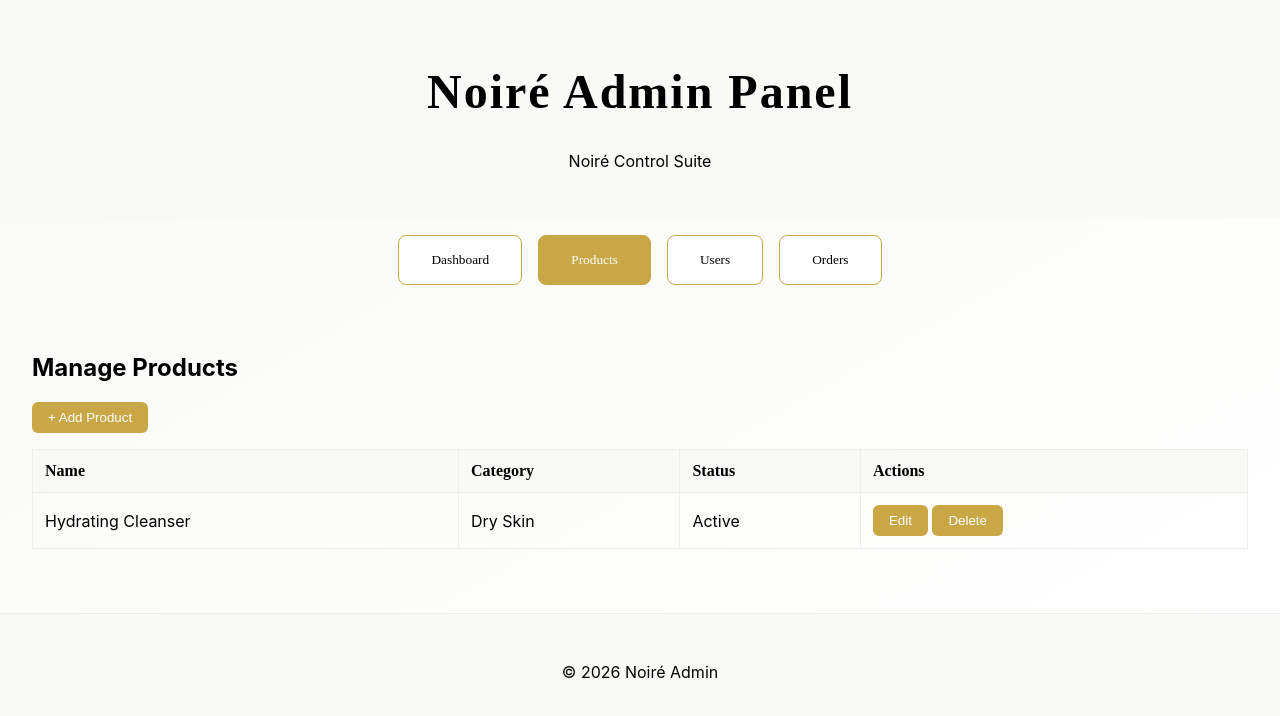
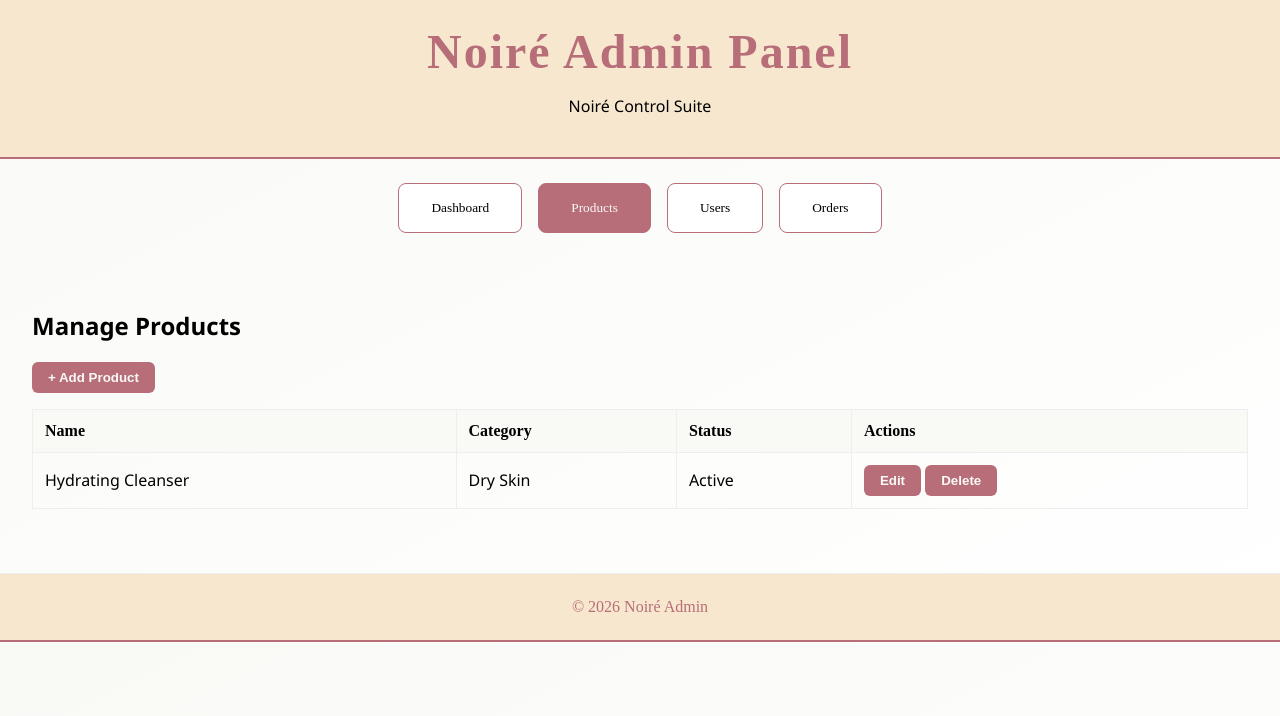
Before and after one commit to darkaly0/noire-web, a plain HTML site: page admin.html in a window 1280 px wide. Both pictures are taken after a click on the button "Products". Drawn offline with Linux system fonts and the light colour scheme.

Commit message:
Update admin.html

```diff
--- a/admin.html
+++ b/admin.html
@@ -5,34 +5,125 @@
   <title>Noiré Admin Panel</title>
   <link rel="stylesheet" href="style.css">
   <style>
-    body { background: linear-gradient(to bottom right, #f9f9f6, #fff); }
-    .tabs { display:flex; justify-content:center; margin:1rem 0; }
+    :root {
+      --charcoal: #000000;
+      --ivory: #F9F9F6;
+      --champagne: #F7E7CE;
+      --rose-gold: #B76E79;
+      --sage: #A8B5A2;
+    }
+
+    body {
+      background: linear-gradient(to bottom right, var(--ivory), #fff);
+      font-family: 'Segoe UI', sans-serif;
+      color: var(--charcoal);
+      margin: 0;
+    }
+
+    header, footer {
+      background: var(--champagne);
+      text-align: center;
+      padding: 1.5rem;
+      border-bottom: 2px solid var(--rose-gold);
+    }
+    header h1, footer p {
+      font-family: 'Playfair Display', serif;
+      color: var(--rose-gold);
+      margin: 0;
+    }
+
+    .tabs {
+      display: flex;
+      justify-content: center;
+      margin: 1.5rem 0;
+    }
     .tab-btn {
-      background:#fff; border:1px solid #c9a646; padding:1rem 2rem;
-      cursor:pointer; font-family:'Playfair Display', serif;
-      transition: all 0.3s ease; margin:0 0.5rem; border-radius:8px;
+      background: #fff;
+      border: 1px solid var(--rose-gold);
+      padding: 1rem 2rem;
+      cursor: pointer;
+      font-family: 'Playfair Display', serif;
+      transition: all 0.3s ease;
+      margin: 0 0.5rem;
+      border-radius: 8px;
+      color: var(--charcoal);
     }
-    .tab-btn.active { background:#c9a646; color:#fff; }
-    .tab-content { display:none; padding:2rem; animation: fadeIn 0.5s ease; }
-    .tab-content.active { display:block; }
-    .card { background:#fff; border:1px solid #c9a646; border-radius:12px;
-      padding:1.5rem; box-shadow:0 6px 15px rgba(0,0,0,0.08); margin-bottom:1rem; }
-    table { width:100%; border-collapse:collapse; margin-top:1rem; }
-    th, td { border:1px solid #eee; padding:0.75rem; text-align:left; }
-    th { background:#f9f9f6; font-family:'Playfair Display', serif; }
-    .btn { background:#c9a646; color:#fff; padding:0.5rem 1rem; border:none;
-      cursor:pointer; border-radius:6px; transition: all 0.3s ease; }
-    .btn:hover { background:#000; box-shadow:0 0 10px #c9a646; }
+    .tab-btn.active {
+      background: var(--rose-gold);
+      color: var(--ivory);
+    }
+    .tab-btn:hover {
+      background: var(--champagne);
+      color: var(--rose-gold);
+    }
+
+    .tab-content {
+      display: none;
+      padding: 2rem;
+      animation: fadeIn 0.5s ease;
+    }
+    .tab-content.active {
+      display: block;
+    }
+
+    .card {
+      background: linear-gradient(to bottom right, #fff, var(--ivory));
+      border: 1px solid var(--champagne);
+      border-radius: 12px;
+      padding: 1.5rem;
+      box-shadow: 0 6px 15px rgba(0,0,0,0.08);
+      margin-bottom: 1rem;
+      transition: transform 0.3s ease, box-shadow 0.3s ease;
+    }
+    .card:hover {
+      transform: translateY(-5px);
+      box-shadow: 0 8px 20px rgba(0,0,0,0.12);
+    }
+    .card h3 {
+      font-family: 'Playfair Display', serif;
+      color: var(--rose-gold);
+    }
+
+    table {
+      width: 100%;
+      border-collapse: collapse;
+      margin-top: 1rem;
+    }
+    th, td {
+      border: 1px solid #eee;
+      padding: 0.75rem;
+      text-align: left;
+    }
+    th {
+      background: var(--ivory);
+      font-family: 'Playfair Display', serif;
+      color: var(--charcoal);
+    }
+
+    .btn {
+      background: var(--rose-gold);
+      color: var(--ivory);
+      padding: 0.5rem 1rem;
+      border: none;
+      cursor: pointer;
+      border-radius: 6px;
+      transition: all 0.3s ease;
+      font-weight: 600;
+    }
+    .btn:hover {
+      background: var(--sage);
+      transform: translateY(-2px);
+    }
+
     @keyframes fadeIn { from {opacity:0;} to {opacity:1;} }
   </style>
 </head>
 <body>
 <header>
-  <h1 style="font-family:'Playfair Display', serif;">Noiré Admin Panel</h1>
+  <h1>Noiré Admin Panel</h1>
   <p>Noiré Control Suite</p>
 </header>
 
-<!-- Tabs -->
 <div class="tabs">
   <button class="tab-btn active" onclick="openTab('dashboard')">Dashboard</button>
   <button class="tab-btn" onclick="openTab('products')">Products</button>
@@ -41,36 +132,20 @@
 </div>
 
 <div id="dashboard" class="tab-content active">
-    <div class="stats">
-      <!-- Users -->
   <div class="card">
     <h3>Total Users</h3>
     <p id="userCount">120</p>
-        <div class="progress">
-          <div class="progress-bar" style="width:80%"></div>
-        </div>
     <p>+12% growth this month</p>
   </div>
-
-      <!-- Orders -->
   <div class="card">
     <h3>Total Orders</h3>
     <p id="orderCount">45</p>
-        <div class="progress">
-          <div class="progress-bar" style="width:60%"></div>
-        </div>
     <p>+8% compared to last week</p>
   </div>
-
-      <!-- Revenue -->
   <div class="card">
     <h3>Revenue</h3>
     <p id="revenue">₱56,000</p>
-        <div class="progress">
-          <div class="progress-bar" style="width:70%"></div>
-        </div>
     <p>+15% increase this quarter</p>
-      </div>
   </div>
 </div>
 
@@ -118,14 +193,11 @@ function openTab(tabId) {
   document.querySelector(`.tab-btn[onclick="openTab('${tabId}')"]`).classList.add('active');
   document.getElementById(tabId).classList.add('active');
 }
-
-// Demo functions
 function addProduct(){ alert("Add Product form here"); }
 function editProduct(){ alert("Edit Product form here"); }
 function deleteProduct(){ alert("Product deleted"); }
 function banUser(){ alert("User banned"); }
 function updateOrder(){ alert("Order status updated"); }
 </script>
-
 </body>
 </html>
```
Lines whose indentation alone changed are shown as unchanged.
